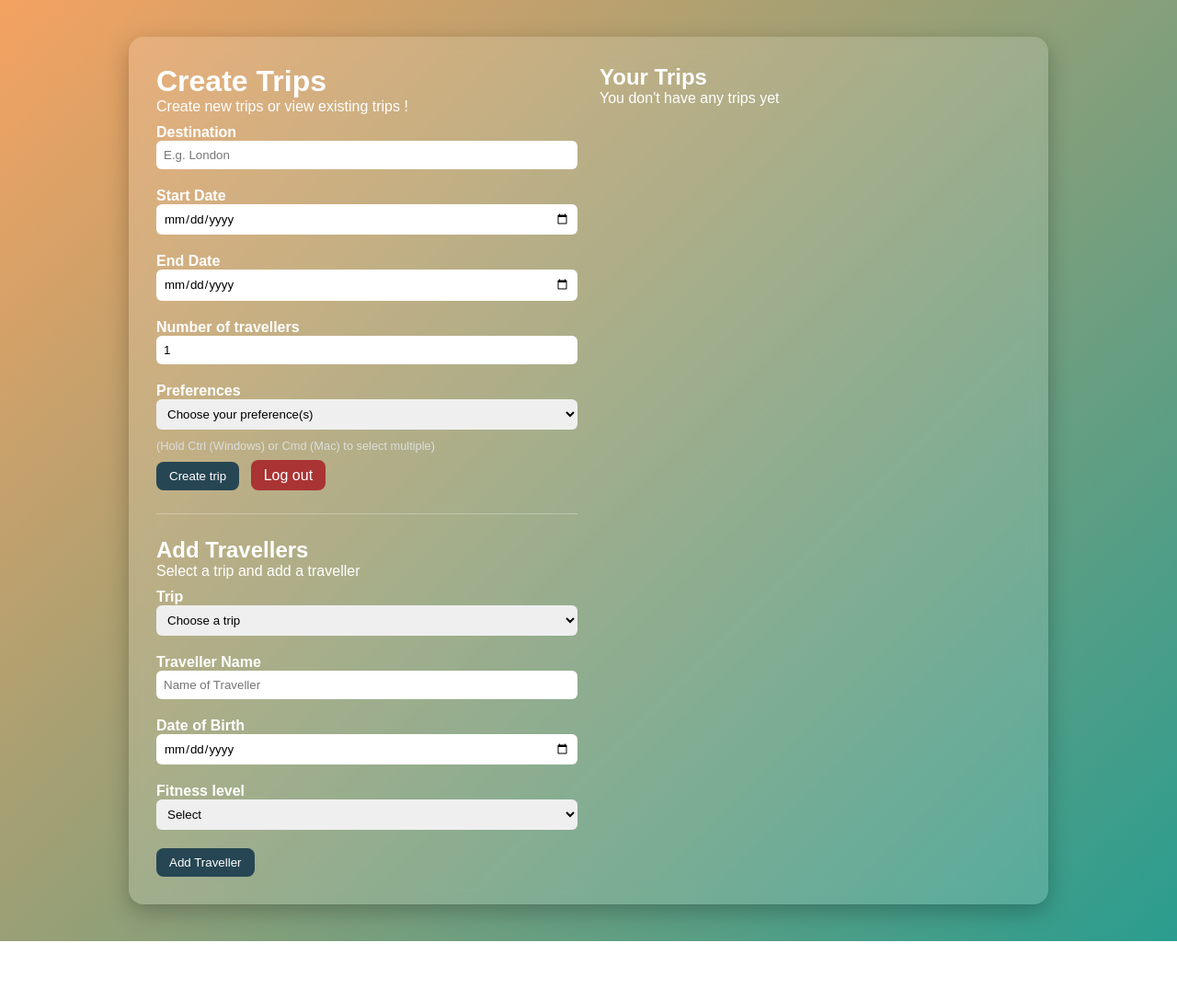
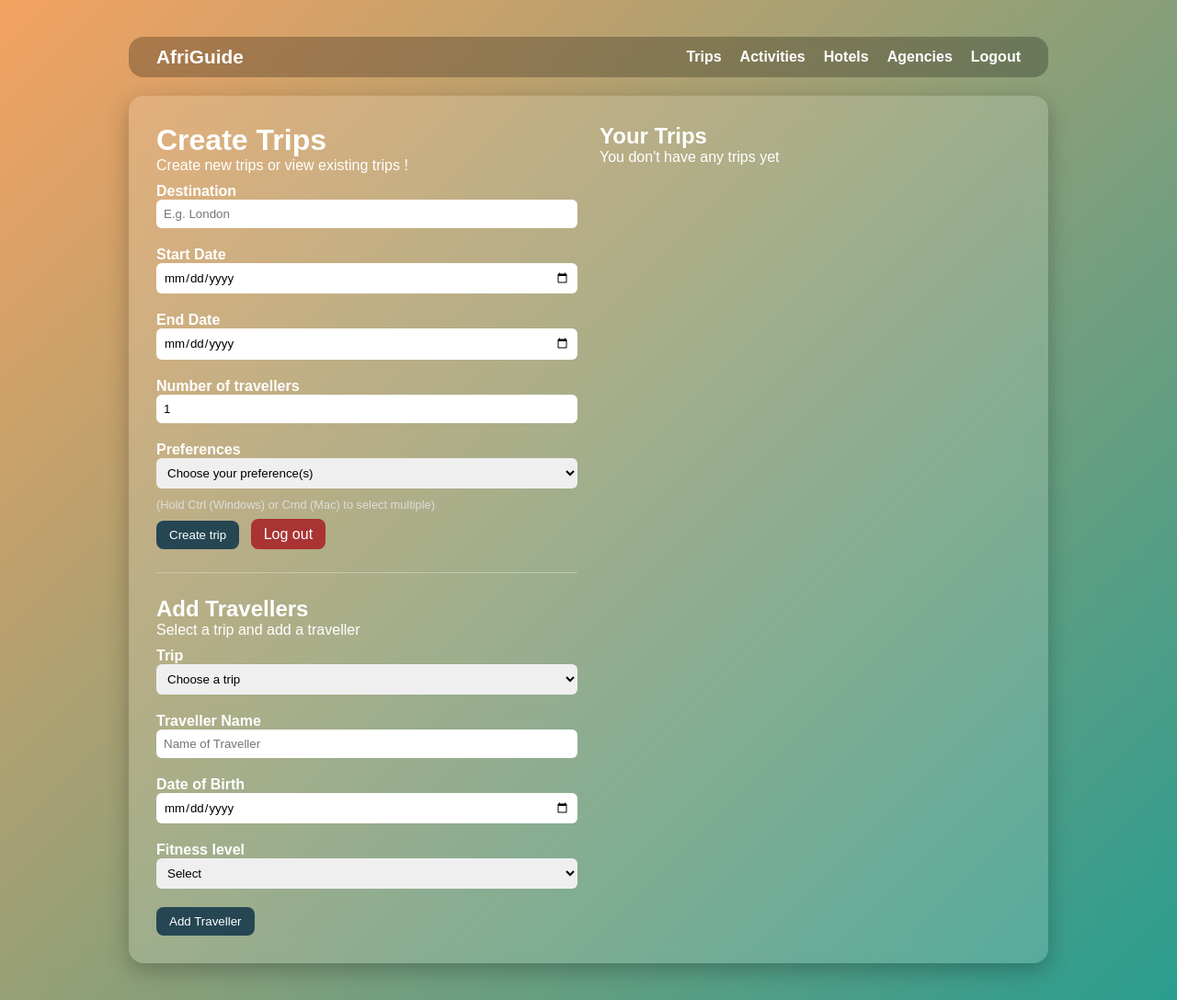
Before and after one commit to A-D-DBS-application/web-application-2025-group-1, a Flask app: template app/templates/trips.html in a window 1280 px wide. Shown: the whole page at 92% size. Before the commit the page ends 1023 px from the top, so only its background shows below. Run offline with Flask 3, Linux system fonts and the light colour scheme; the template is opened without the code that fills it, so the values that code supplies are empty.

Commit message:
Update trips.html

```diff
--- a/app/templates/trips.html
+++ b/app/templates/trips.html
@@ -18,6 +18,40 @@
       justify-content: center;
       padding: 40px 0;
       color: #fff;
+      flex-direction: column;
+      align-items: center;
+    }
+
+    nav {
+      background: rgba(0, 0, 0, 0.25);
+      backdrop-filter: blur(8px);
+      padding: 10px 30px;
+      width: 1000px;
+      margin-bottom: 20px;
+      display: flex;
+      justify-content: space-between;
+      align-items: center;
+      border-radius: 16px;
+    }
+    nav .logo {
+      font-weight: 700;
+      font-size: 1.3rem;
+    }
+    nav ul {
+      list-style: none;
+      display: flex;
+      gap: 20px;
+      margin: 0;
+      padding: 0;
+    }
+    nav ul li a {
+      color: #fff;
+      text-decoration: none;
+      font-weight: 600;
+      transition: 0.3s;
+    }
+    nav ul li a:hover {
+      text-decoration: underline;
     }
 
     .container {
@@ -85,6 +119,18 @@
   </style>
 </head>
 <body>
+
+  <nav>
+    <div class="logo">AfriGuide</div>
+    <ul>
+      <li><a href="{{ url_for('main.trips') }}">Trips</a></li>
+      <li><a href="#">Activities</a></li>
+      <li><a href="#">Hotels</a></li>
+      <li><a href="#">Agencies</a></li>
+      <li><a href="{{ url_for('main.logout') }}">Logout</a></li>
+    </ul>
+  </nav>
+
   <div class="container">
     <div class="main-col">
       {% with messages = get_flashed_messages(with_categories=true) %}
@@ -112,7 +158,6 @@
         <label>Number of travellers</label>
         <input type="number" name="num_travellers" min="1" value="1">
 
-
         <label>Preferences</label>
         <select name="preferences">
           <option value="">Choose your preference(s)</option>
@@ -124,7 +169,6 @@
         <small style="display:block; font-size:0.8em; color:#ddd;">
           (Hold Ctrl (Windows) or Cmd (Mac) to select multiple)
         </small>
-
 
         <div style="margin-top:10px;">
           <button type="submit" class="btn">Create trip</button>
@@ -152,7 +196,6 @@
 
         <label for="birth_date">Date of Birth</label>
         <input type="date" id="birth_date" name="birth_date" required>
-
 
         <label>Fitness level</label>
         <select name="fitness">
```
